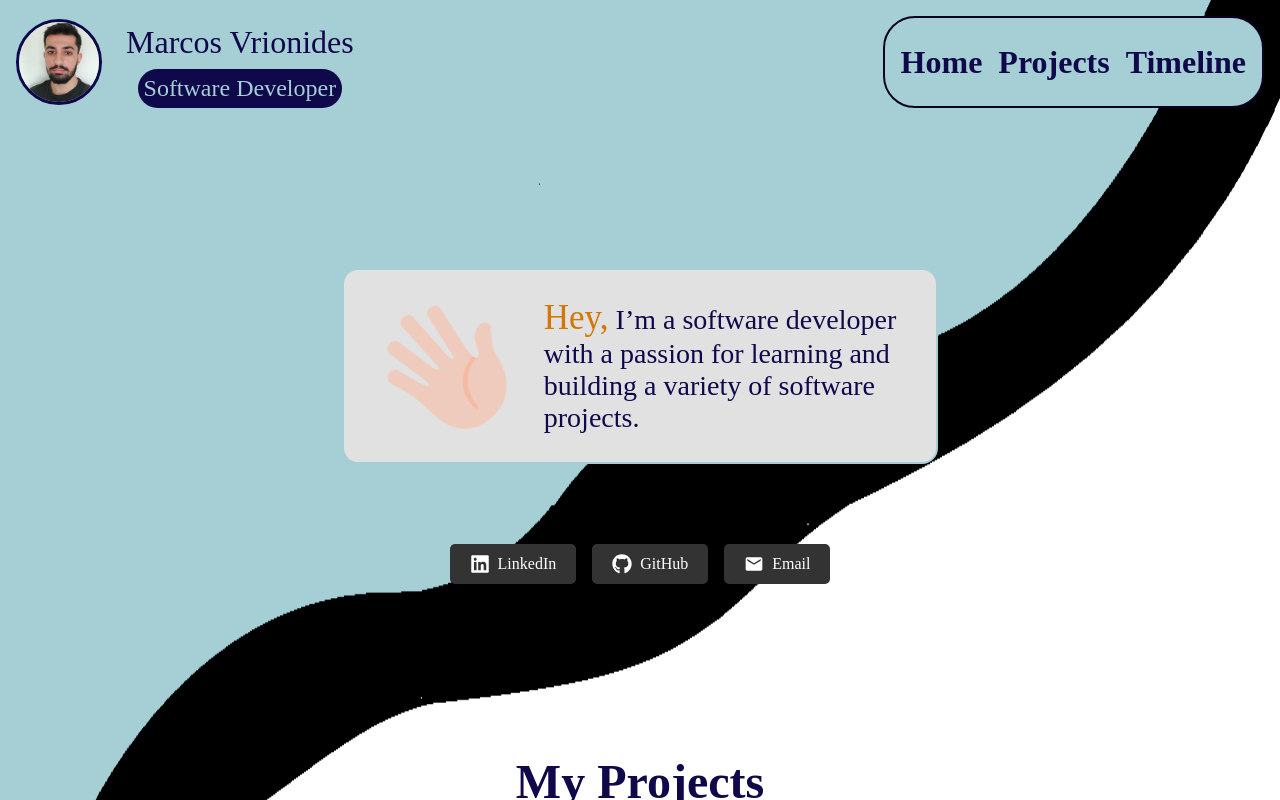
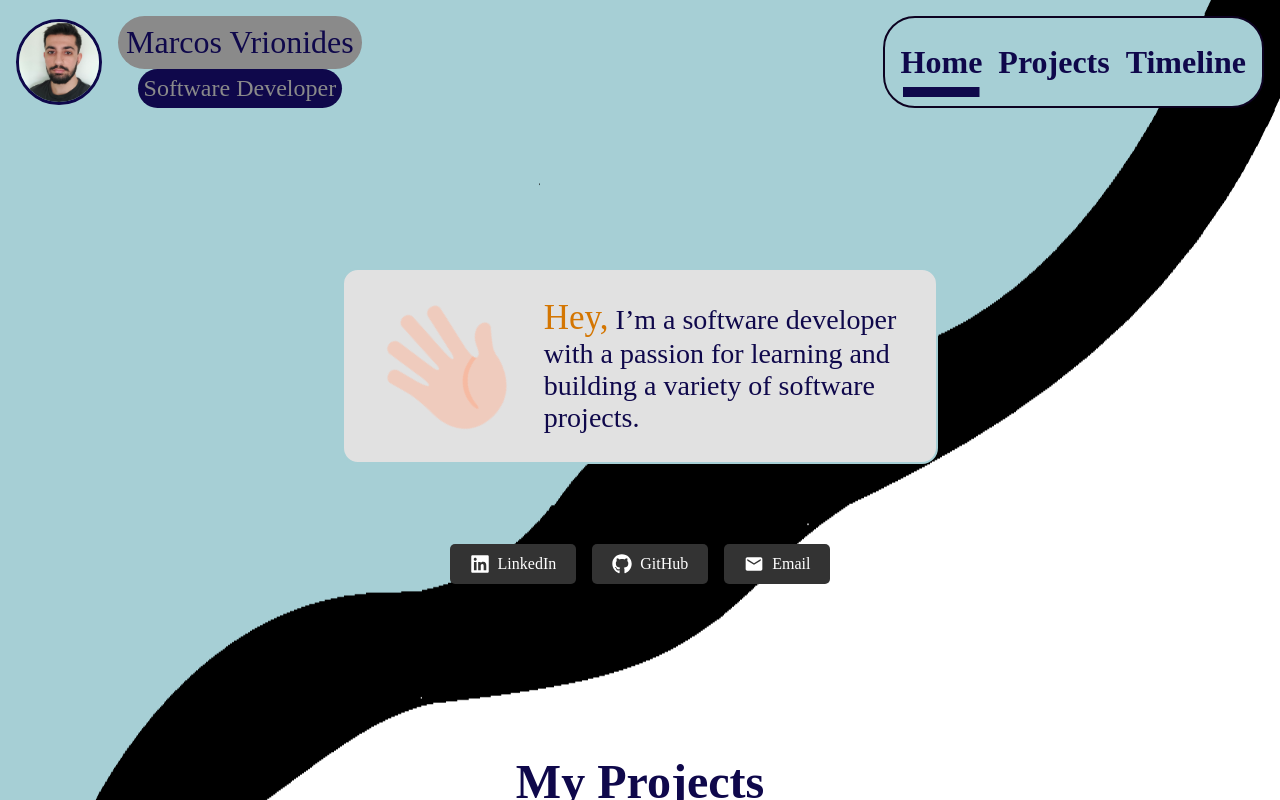
Before and after one commit to marcosvrionides/marcos-vrionides-portfolio, a React (Create React App) app: page / in a window 1280 px wide. Shown: the top 800 px of the page. Built offline with nearby package versions, Linux system fonts and the light colour scheme.

Commit message:
scroll watcher animation

```diff
--- a/src/History/History.js
+++ b/src/History/History.js
@@ -26,7 +26,7 @@ const History = () => {
 				<div className="history-item">
 					<p className="history-year">2019</p>
 					<p className="history-degree">A-Levels</p>
-					<p className="history-institution">Xenion history</p>
+					<p className="history-institution">Xenion Education</p>
 					<div className="history-subjects">
 						<p>Physics (A)</p>
 						<p>Mathematics (B)</p>
--- a/src/Profile/Profile.css
+++ b/src/Profile/Profile.css
@@ -46,6 +46,7 @@
 }
 
 .links {
+	position: relative;
 	margin: 1em;
 	display: flex;
 	flex-direction: row;
@@ -66,7 +67,25 @@
 }
 
 .links a:hover {
-	color: brown;
+	color: var(--text-secondary);
+}
+
+.scrollWatcher {
+	height: 10px;
+	width: 90%;
+	position: absolute;
+	bottom: 10%;
+	transform-origin: left;
+	background-color: var(--text);
+	scale: 0.225 1;
+	animation: scrollWatcher linear;
+	animation-timeline: scroll();
+}
+
+@keyframes scrollWatcher {
+	to {
+		scale: 1 1;
+	}
 }
 
 @media (max-width: 768px) {
--- a/src/Profile/Profile.js
+++ b/src/Profile/Profile.js
@@ -20,6 +20,7 @@ const Profile = () => {
 				<a href="#">Home</a>
 				<a href="#projects">Projects</a>
 				<a href="#history">Timeline</a>
+				<div className="scrollWatcher" />
 			</div>
 		</div>
 	);
--- a/src/colours.css
+++ b/src/colours.css
@@ -4,5 +4,5 @@
 	--colour18: #a6cfd54d;
 	--colour28: #0d02214d;
 	--text: #0f084b;
-	--text-secondary: #a6cfd5;
+	--text-secondary: #8a8a8a;
 }
```
